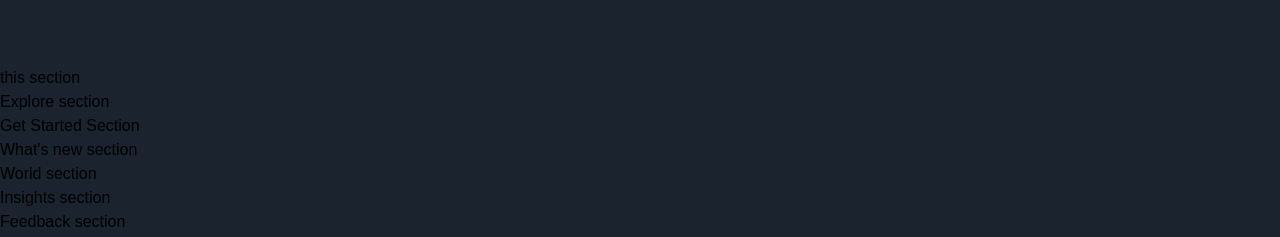
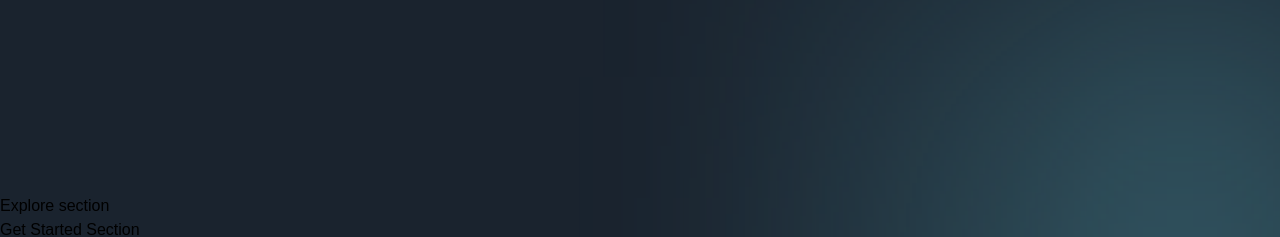
Before and after one commit to mezz01/worlds, a Next.js app: page / in a window 1280 px wide. Shown: the part 1038-1275 px from the top of the page. Built offline with nearby package versions, Linux system fonts and the light colour scheme; a web font is replaced by a local one.

Commit message:
fixing the style and the github email prblm

```diff
--- a/sections/About.jsx
+++ b/sections/About.jsx
@@ -7,8 +7,13 @@
 import { fadeIn, staggerContainer } from '../utils/motion';
 
 const About = () => (
-  <section>
-    this section
+  <section className={`${styles.paddings} relative z-10`}>
+    <div className="gradient-02 z-0"/>
+    <motion.div
+      variants={staggerContainer}
+    >
+
+    </motion.div>
   </section>
 );
 
```
